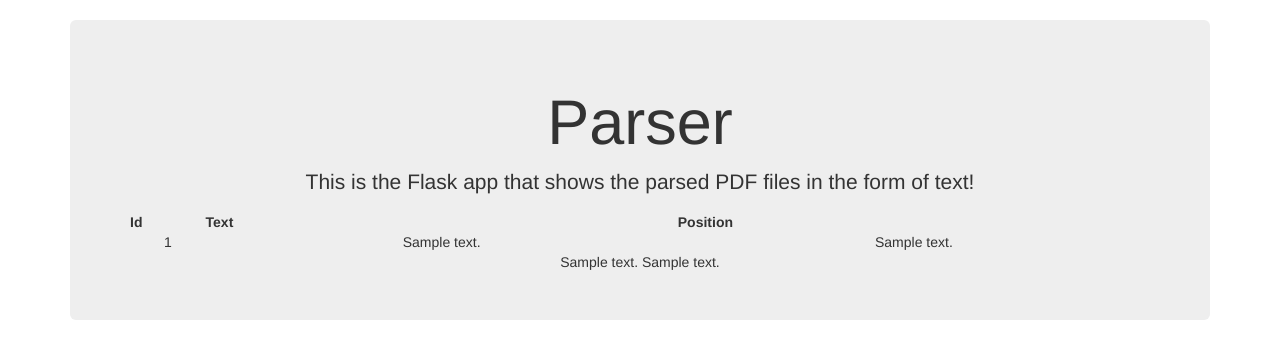
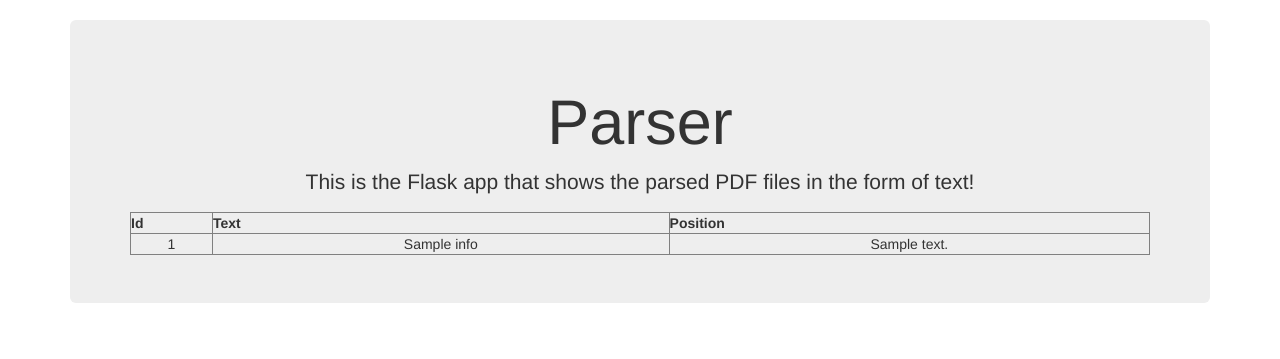
Before and after one commit to nmecner/PDFParser, a Flask app: template templates/index.html in a window 1280 px wide. Shown: the part 52-411 px from the top of the page. Run offline with Flask 2, Linux system fonts and the light colour scheme; the template is opened without the code that fills it: most values are stand-ins (such as "Sample title", 1, 10 or a date in 2020); parts of the project's set-up code (start-up, migrations or seed data) failed here and were passed over; some libraries are stand-ins or nearby versions.

Commit message:
First fully working version, displaying text and its position, having access to db by flask-admin

```diff
--- a/app.py
+++ b/app.py
@@ -1,16 +1,14 @@
 from flask import Flask, render_template
 from flask_sqlalchemy import SQLAlchemy
-from pdfminer.pdfinterp import PDFResourceManager, PDFPageInterpreter #process_pdf
-from pdfminer.pdfpage import PDFPage
-from pdfminer.converter import TextConverter
-from pdfminer.layout import LAParams
-from io import BytesIO
+from flask_admin import Admin
+from flask_admin.contrib.sqla import ModelView
 import xml.etree.ElementTree as ET
 app = Flask(__name__)
 
 
-app.config['SQLALCHEMY_DATABASE_URI'] = 'sqlite:////home/natalia/Projects/Parser/pdf.db' #reltive path for now
+app.config['SQLALCHEMY_DATABASE_URI'] = 'sqlite:///pdf.db'
 db = SQLAlchemy(app)
+admin = Admin(app)
 
 
 class Pdf(db.Model):
@@ -23,13 +21,14 @@ class Pdf(db.Model):
         self.info = info
 
 
+db.create_all()
 
-db.create_all()
+admin.add_view(ModelView(Pdf, db.session))
 
 
 # Extracting information from xml parsed by PDFMiner
 
-tree = ET.ElementTree(file='sam.xml')
+tree = ET.ElementTree(file='sample.xml')
 root = tree.getroot()
 
 textboxes = [] # list of textboxes
@@ -49,29 +48,18 @@ for elm in root.getiterator(tag='textbox'):
 for i in range(len(textboxes)):
     db.session.add(Pdf((textboxes[i][1]['bbox']), contents[i]))
 
-
 db.session.commit()
 
+
+#retrieving data and displaying them side by side in tabular form
 id = ''
 all_ids = db.session.query(Pdf.id)
-for i in all_ids:
-    id += str(i)
 
-con = db.session.query(Pdf.content)
-pdf_text = ''
-for t in con:
-    pdf_text += str(t)
-print(pdf_text)
-
-pos = db.session.query(Pdf.info)
-text_position = ''
-for p in pos:
-    text_position += str(p)
-print(text_position)
 
 @app.route('/')
 def hello_world():
-    return render_template('index.html', id=id, pdf_text=pdf_text, text_position=text_position)
+    results = db.session.query(Pdf)
+    return render_template('index.html', results=results)
 
 
 if __name__ == '__main__':
--- a/templates/index.html
+++ b/templates/index.html
@@ -6,26 +6,22 @@
         <p class="lead"> This is the Flask app that shows the parsed PDF files in the form of text!</p>
         <div class="body-parser">
 
-            <table style="width:100%">
+            <table style="width:100%" border="1">
   <tr>
     <th>Id</th>
     <th>Text</th>
     <th>Position</th>
   </tr>
-  <tr>
-    <td>{{id}}</td>
-    <td>{{pdf_text}}</td>
-    <td>{{text_position}}</td>
-  </tr>
+
+      {% for score in results %}
+                <tr>
+      <td>{{score.id}}</td>
+      <td>{{score.info}}</td>
+      <td>{{score.content}}</td>
+    </tr>
+      {% endfor %}
 </table>
 
-
-
-
-
-
-            <span class="pdf-text">{{pdf_text}} </span>
-            <span class="pdf-text-position">{{text_position}}</span>
         </div>
     </div>
 {% endblock %}
```
Also changed, not shown: README.md.
